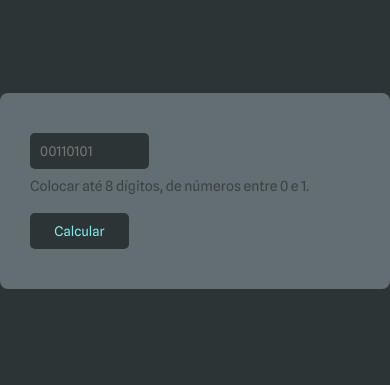
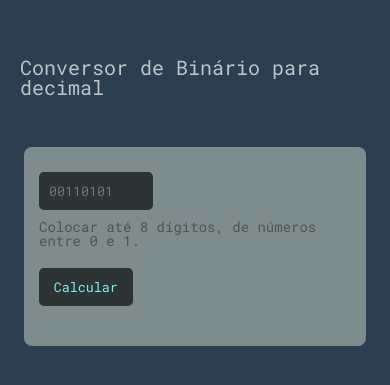
Before and after one commit to uitalorss/bin2dec, a plain HTML site: page index.html in a window 390 px wide. Shown: the part 231-616 px from the top of the page. Drawn offline with Linux system fonts and the light colour scheme.

Commit message:
alterações de responsividade e animação

```diff
--- a/assets/css/style.css
+++ b/assets/css/style.css
@@ -1,9 +1,12 @@
 * {
-  font-family: 'Spline Sans', sans-serif;
+  font-family: 'Roboto Mono', monospace;
+  --cor-principal: #2c3e50;
+  --cor-secundaria: #7f8c8d;
+  --cor-clara: #bdc3c7;
 }
 
 body {
-  background: #2d3436;
+  background: var(--cor-principal);
 }
 
 .container {
@@ -11,12 +14,23 @@ body {
   width: 100%;
   height: 100%;
   display: flex;
+  flex-direction: column;
   justify-content: center;
   align-items: center;
 }
 
+.title {
+  margin-bottom: 30px;
+  padding: 20px;
+}
+
+.title h2 {
+  color: var(--cor-clara);
+  font-size: 1.5em;
+}
+
 .box {
-  background: #636e72;
+  background: var(--cor-secundaria);
   width: 600px;
   padding: 30px;
   border-radius: 8px;
@@ -44,4 +58,31 @@ form p {
   background: #2d3436;
   color: #81ecec;
   border-radius: 5px;
+  transition: 0.1s ease-in;
 }
+
+.btn:hover {
+  background: #34495e;
+}
+
+.resultado {
+  margin-top: 15px;
+}
+
+@media only screen and (max-width: 720px) {
+  .box {
+    width: 80%;
+    padding: 15px;
+    border-radius: 8px;
+  }
+}
+
+@media only screen and (max-width: 520px) {
+  .title h2 {
+    font-size: 1.25em;
+  }
+
+  .btn {
+    padding: 10px;
+  }
+}
--- a/index.html
+++ b/index.html
@@ -7,7 +7,7 @@
   <meta name="viewport" content="width=device-width, initial-scale=1.0">
   <link rel="preconnect" href="https://fonts.googleapis.com">
   <link rel="preconnect" href="https://fonts.gstatic.com" crossorigin>
-  <link href="https://fonts.googleapis.com/css2?family=Spline+Sans:wght@300;400;500;700&display=swap" rel="stylesheet">
+  <link href="https://fonts.googleapis.com/css2?family=Roboto+Mono:wght@300;400;700&display=swap" rel="stylesheet">
   <link rel="stylesheet" href="assets/css/reset.css">
   <link rel="stylesheet" href="assets/css/style.css">
   <title>Bin2Dec</title>
@@ -15,6 +15,9 @@
 
 <body>
   <main class="container">
+    <div class="title">
+      <h2>Conversor de Binário para decimal</h2>
+    </div>
     <div class="box">
       <form id="formBinToDec">
         <label for="valor-bin"></label>
```
